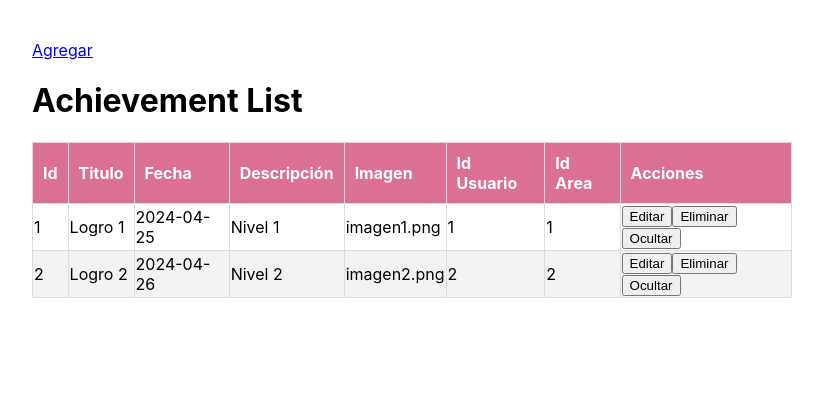
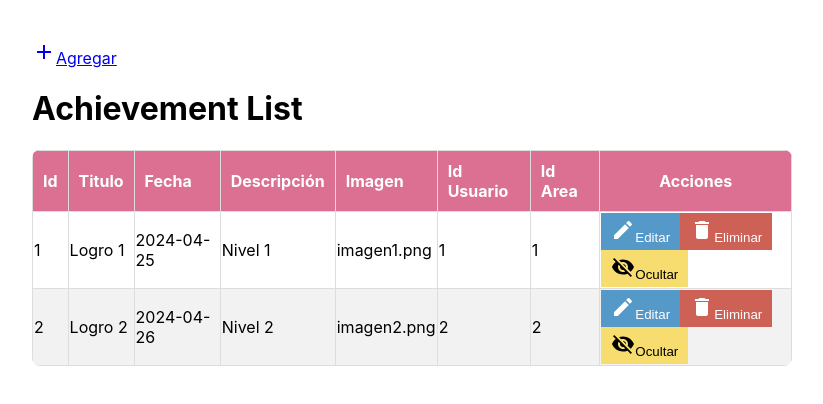
Before and after one commit to LadyMite/Proyecto_Ahsoka-Voice, a React (Create React App) app in the folder ahsoka-voice/: page / in a window 1280 px wide. Shown: the top 404 px of the page, without its empty margins (228-1051 px from the left). Built offline with nearby package versions, Linux system fonts and the light colour scheme.

Commit message:
arreglar css

```diff
--- a/ahsoka-voice/package.json
+++ b/ahsoka-voice/package.json
@@ -3,6 +3,9 @@
   "version": "0.1.0",
   "private": true,
   "dependencies": {
+    "@emotion/react": "^11.11.4",
+    "@emotion/styled": "^11.11.5",
+    "@mui/icons-material": "^5.15.16",
     "@testing-library/jest-dom": "^5.17.0",
     "@testing-library/react": "^13.4.0",
     "@testing-library/user-event": "^13.5.0",
--- a/ahsoka-voice/src/components/achievement/AchievementList.js
+++ b/ahsoka-voice/src/components/achievement/AchievementList.js
@@ -1,6 +1,12 @@
 import React, { useState, useEffect } from "react";
 import "../../styles/A_List.css";
 import { Link } from "react-router-dom";
+
+import AddIcon from '@mui/icons-material/Add';
+import EditIcon from '@mui/icons-material/Edit';
+import DeleteIcon from '@mui/icons-material/Delete';
+import VisibilityOffIcon from '@mui/icons-material/VisibilityOff';
+
 //import AchievementList from './components/achievement/AchievementList';
 //import AchievementAdd from './components/achievement/AchievementAdd';
 //import axios from 'axios';
@@ -26,7 +32,7 @@ export default function AchievementList() {
     <div className="container">
 
         <Link to="/añadir" className="btn">
-          Agregar
+        <AddIcon/>Agregar
         </Link>
 
       <h1>Achievement List</h1>
@@ -41,7 +47,7 @@ export default function AchievementList() {
               <th className="column">Imagen</th>
               <th className="column">Id Usuario</th>
               <th className="column">Id Area</th>
-              <th className="column">Acciones</th>
+              <th className="column-actions">Acciones</th>
             </tr>
           </thead>
 
@@ -55,9 +61,9 @@ export default function AchievementList() {
               <td>1</td>
               <td>1</td>
               <td>
-                <button>Editar</button>
-                <button>Eliminar</button>
-                <button>Ocultar</button>
+                <button className="btn-edit"><EditIcon/>Editar</button>
+                <button className="btn-delete"><DeleteIcon/>Eliminar</button>
+                <button className="btn-hide"><VisibilityOffIcon/>Ocultar</button>
               </td>
             </tr>
 
@@ -69,10 +75,10 @@ export default function AchievementList() {
               <td>imagen2.png</td>
               <td>2</td>
               <td>2</td>
-              <td>
-                <button>Editar</button>
-                <button>Eliminar</button>
-                <button>Ocultar</button>
+              <td >
+                <button className="btn-edit"><EditIcon/>Editar</button>
+                <button className="btn-delete"><DeleteIcon/>Eliminar</button>
+                <button className="btn-hide"><VisibilityOffIcon/>Ocultar</button>
               </td>
             </tr>
           </tbody>
--- a/ahsoka-voice/src/styles/A_List.css
+++ b/ahsoka-voice/src/styles/A_List.css
@@ -8,6 +8,8 @@
   width: 100%;
   border-collapse: collapse;
   border-spacing: 0;
+  border-radius: 8px;
+  overflow: hidden;
 }
 
 .column {
@@ -30,5 +32,59 @@
 }
 
 .table tr:hover {
-  background-color: #ddd;
+  background-color: #F9EBEA
+  ; /*#ddd*/
 }
+
+.action-button {
+  padding: 5px;
+  border: none;
+  background-color: transparent;
+  cursor: pointer;
+  transition: background-color 0.3s ease;
+}
+
+.action-button img {
+  width: 20px;
+  height: 20px;
+}
+
+.action-button:hover {
+  background-color: #f2f2f2;
+}
+
+.btn-edit {
+  background-color: #5499C7; /* Color azul */
+  color: #fff; /* Color del texto blanco */
+  border: none;
+  padding: 5px 10px;
+  cursor: pointer;
+}
+
+.btn-delete {
+  background-color: #CD6155; /* Color rojo */
+  color: #fff;
+  border: none;
+  padding: 5px 10px;
+  cursor: pointer;
+}
+
+.btn-hide {
+  background-color: #F7DC6F; /* Color amarillo */
+  color: #000; /* Color del texto negro */
+  border: none;
+  padding: 5px 10px;
+  cursor: pointer;
+}
+
+.btn-edit:hover {
+  background-color: #007bff;
+}
+
+.btn-delete:hover {
+  background-color: #dc3545;
+}
+
+.btn-hide:hover {
+  background-color: #ffc107;
+}
```
Also changed, not shown: 1 other file (tests, documents, lock files or other folders).
